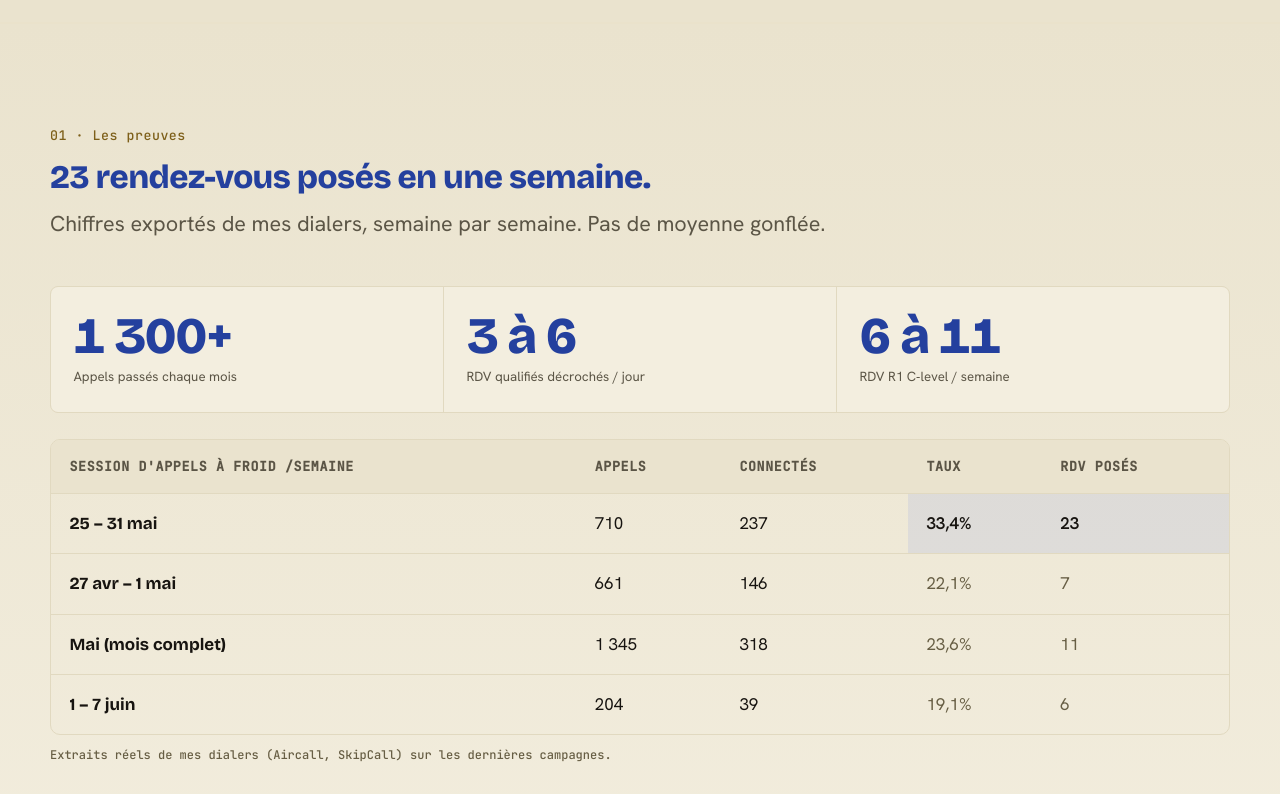
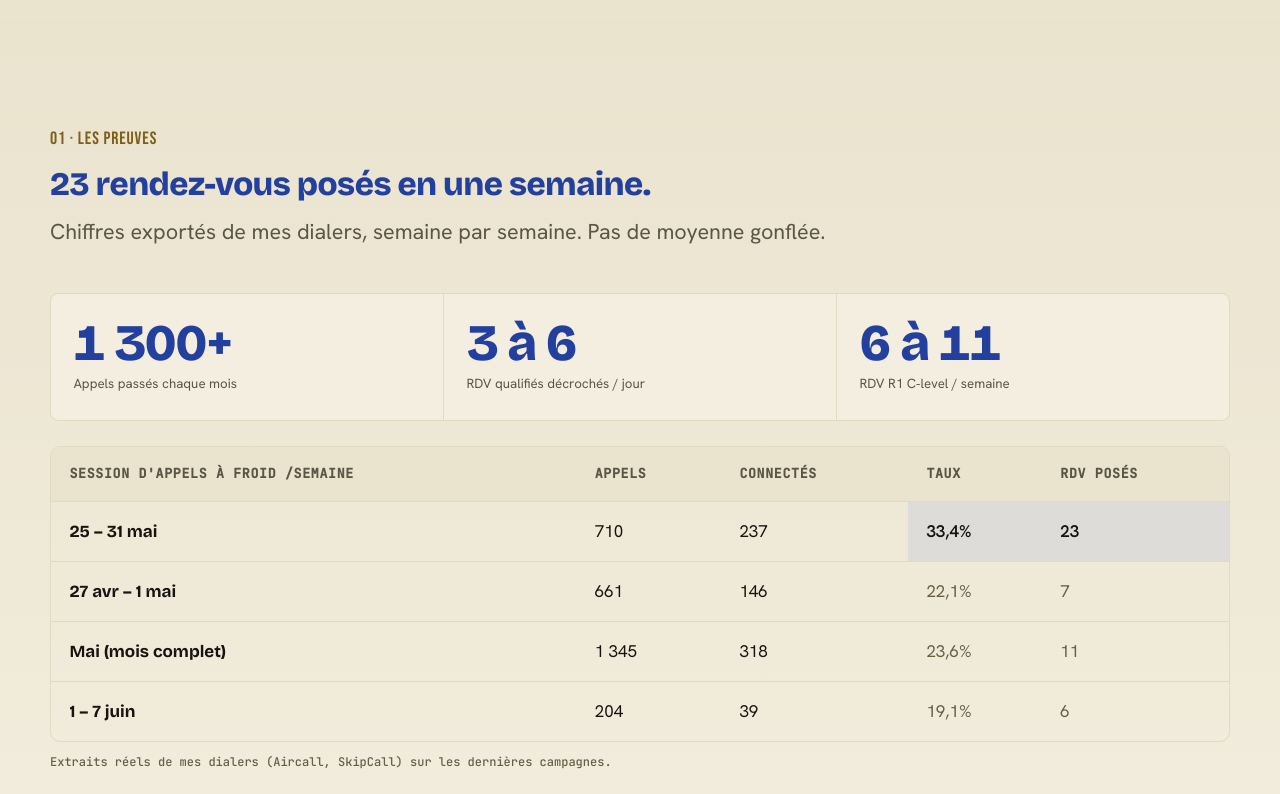
Before and after one commit to fpzconsulting2026-cyber/siteweb, a plain HTML site: page index.html in a window 1280 px wide. Shown: the part 1180-1974 px from the top of the page. Drawn offline with Linux system fonts and the light colour scheme.

Commit message:
Apply Bebas Neue to numbered section kickers (01, 01 bis, 04, 07)

```diff
--- a/index.html
+++ b/index.html
@@ -113,7 +113,7 @@ a { color: inherit; text-decoration: none; }
 .band { padding-block: clamp(3.2rem, 2.3rem + 5vw, 6.5rem); border-top: 1px solid var(--line-soft); }
 .band--surface { background: linear-gradient(180deg, var(--navy-2), var(--navy)); }
 .sec-head { display: grid; gap: 0.9rem; max-width: 66ch; margin-bottom: 2.8rem; }
-.sec-head .num { font-family: var(--mono); font-size: var(--s--1); letter-spacing: 0.04em; color: var(--brass); }
+.sec-head .num { font-family: var(--carson); text-transform: uppercase; font-size: 1.05em; letter-spacing: 0.05em; color: var(--brass); }
 .sec-head h2 { font-size: var(--s-3); color: var(--blue-soft); }
 .sec-head .hl { color: var(--blue); }
 .sec-head--wide { max-width: none; }
```
